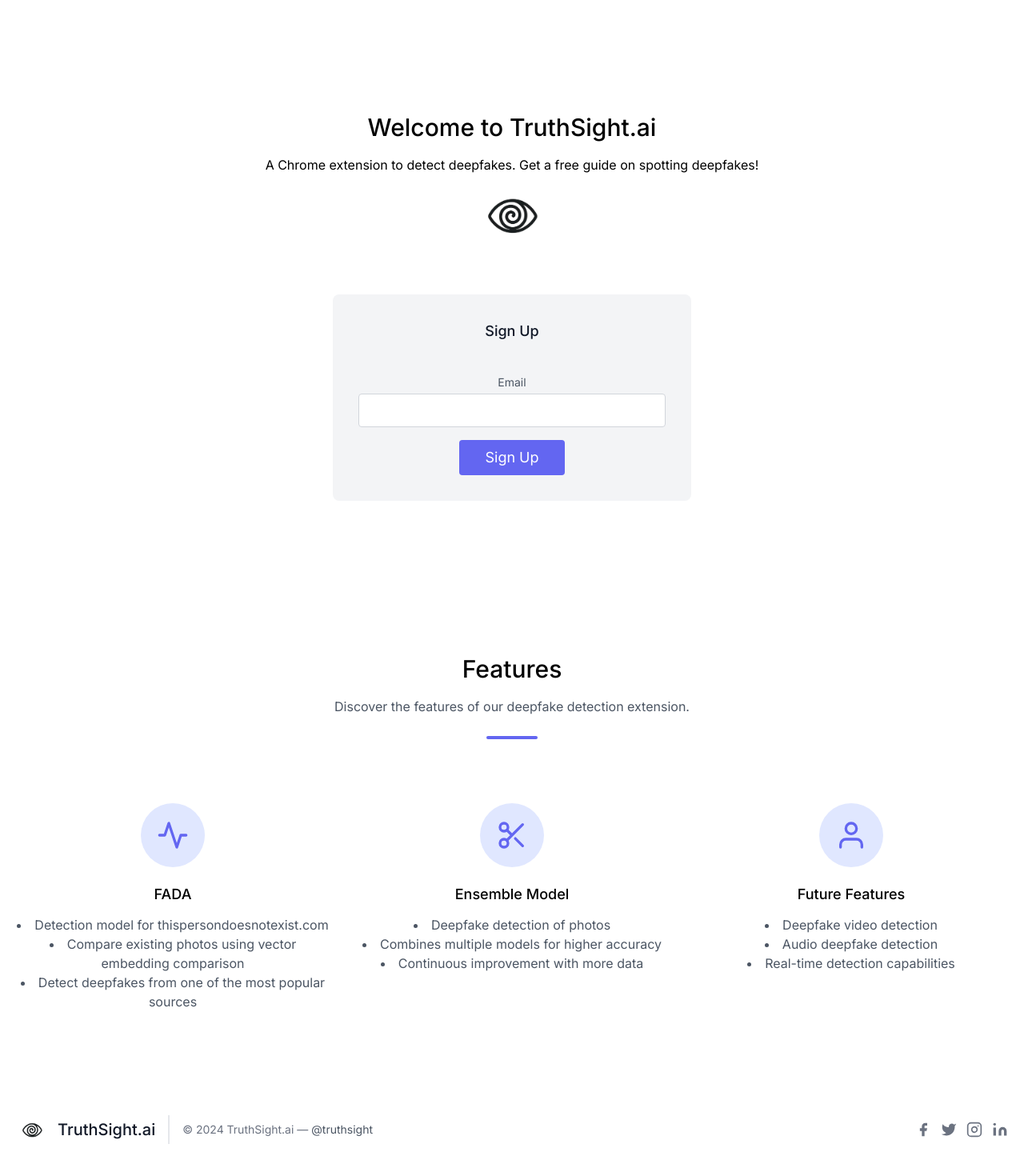
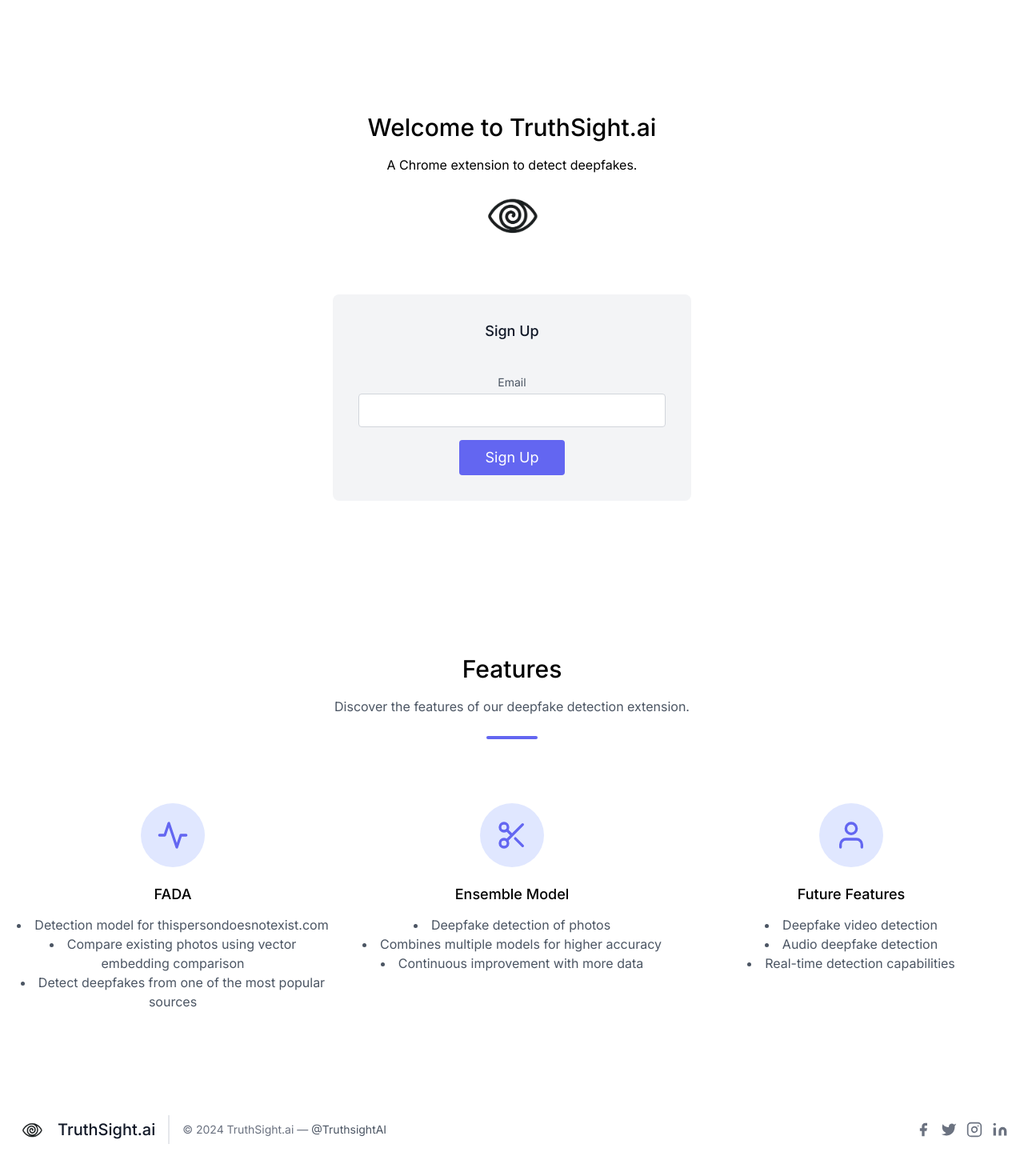
Before and after one commit to matthewlieb/truthsight-landing-page, a Next.js app: page / in a window 1280 px wide. Shown: the part 84-1549 px from the top of the page at 80% size. Built offline with nearby package versions, Linux system fonts and the light colour scheme.

Commit message:
spelling

```diff
--- a/app/page.tsx
+++ b/app/page.tsx
@@ -55,7 +55,7 @@
           <div className="mb-12">
             <h1 className="sm:text-3xl text-2xl font-medium title-font mb-4 text-black">Welcome to TruthSight.ai</h1>
             <p className="lg:w-2/3 mx-auto leading-relaxed text-base text-black">
-              A Chrome extension to detect deepfakes. Get a free guide on spotting deepfakes!
+              A Chrome extension to detect deepfakes.
             </p>
             <img src="/truthsight-logo.png" alt="TruthSight Logo" width={100} height={100} className="mx-auto" />
           </div>
@@ -158,7 +158,7 @@
             <span className="ml-3 text-xl">TruthSight.ai</span>
           </a>
           <p className="text-sm text-gray-500 sm:ml-4 sm:pl-4 sm:border-l-2 sm:border-gray-200 sm:py-2 sm:mt-0 mt-4">© 2024 TruthSight.ai —
-            <a href="https://twitter.com/truthsight" className="text-gray-600 ml-1" rel="noopener noreferrer" target="_blank">@truthsight</a>
+            <a href="https://twitter.com/TruthsightAI" className="text-gray-600 ml-1" rel="noopener noreferrer" target="_blank">@TruthsightAI</a>
           </p>
           <span className="inline-flex sm:ml-auto sm:mt-0 mt-4 justify-center sm:justify-start">
             <a className="text-gray-500">
```
